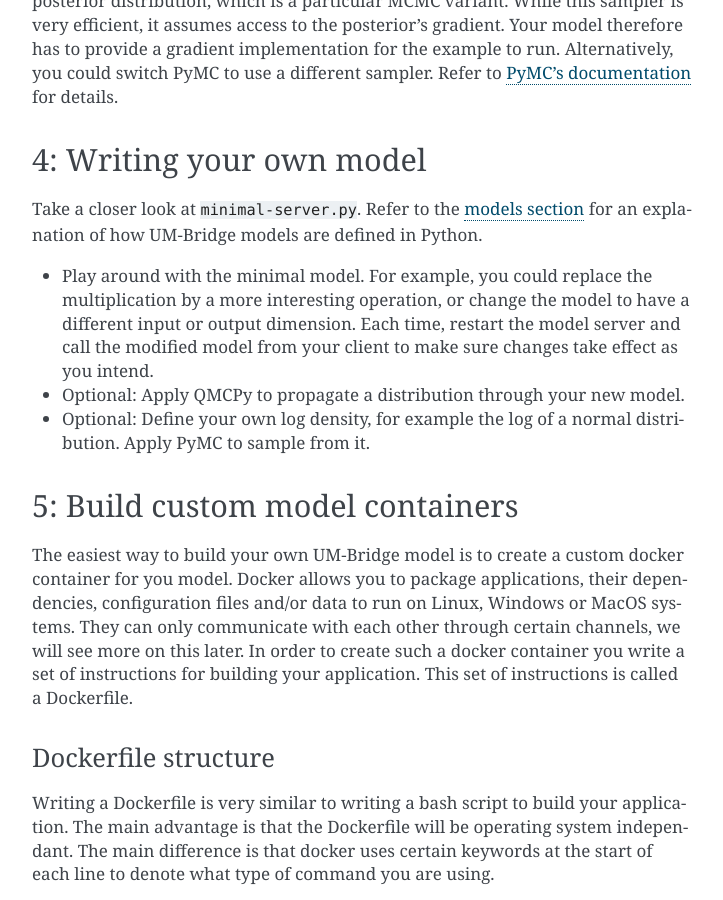
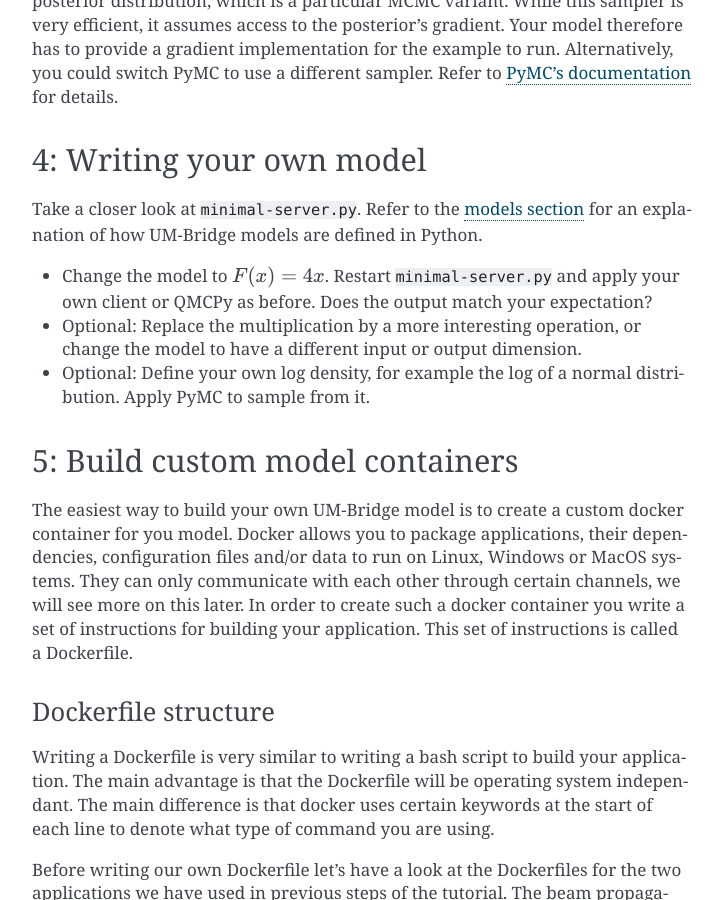
Before and after one commit to UM-Bridge/benchmarks, a Sphinx documentation site: the page built from docs/source/tutorial.rst, in a window 1280 px wide and 900 px high, scrolled down 5901 px. Shown: the whole window, without its empty margins (388-1111 px from the left). Built offline with Sphinx 7.4.7, drawn with Linux system fonts in a browser that asks for light colours; pages that are not in the unit, such as notebooks, are missing from menus.

Commit message:
Minor improvement to tutorial's custom model section

```diff
--- a/docs/source/tutorial.rst
+++ b/docs/source/tutorial.rst
@@ -168,8 +168,8 @@ switch PyMC to use a different sampler. Refer to `PyMC's documentation <https://
 
 Take a closer look at ``minimal-server.py``. Refer to the `models section <https://um-bridge-benchmarks.readthedocs.io/en/docs/umbridge/models.html>`_ for an explanation of how UM-Bridge models are defined in Python.
 
-* Play around with the minimal model. For example, you could replace the multiplication by a more interesting operation, or change the model to have a different input or output dimension. Each time, restart the model server and call the modified model from your client to make sure changes take effect as you intend.
-* Optional: Apply QMCPy to propagate a distribution through your new model.
+* Change the model to :math:`F(x) = 4x`. Restart ``minimal-server.py`` and apply your own client or QMCPy as before. Does the output match your expectation?
+* Optional: Replace the multiplication by a more interesting operation, or change the model to have a different input or output dimension.
 * Optional: Define your own log density, for example the log of a normal distribution. Apply PyMC to sample from it.
 
 5: Build custom model containers
```
